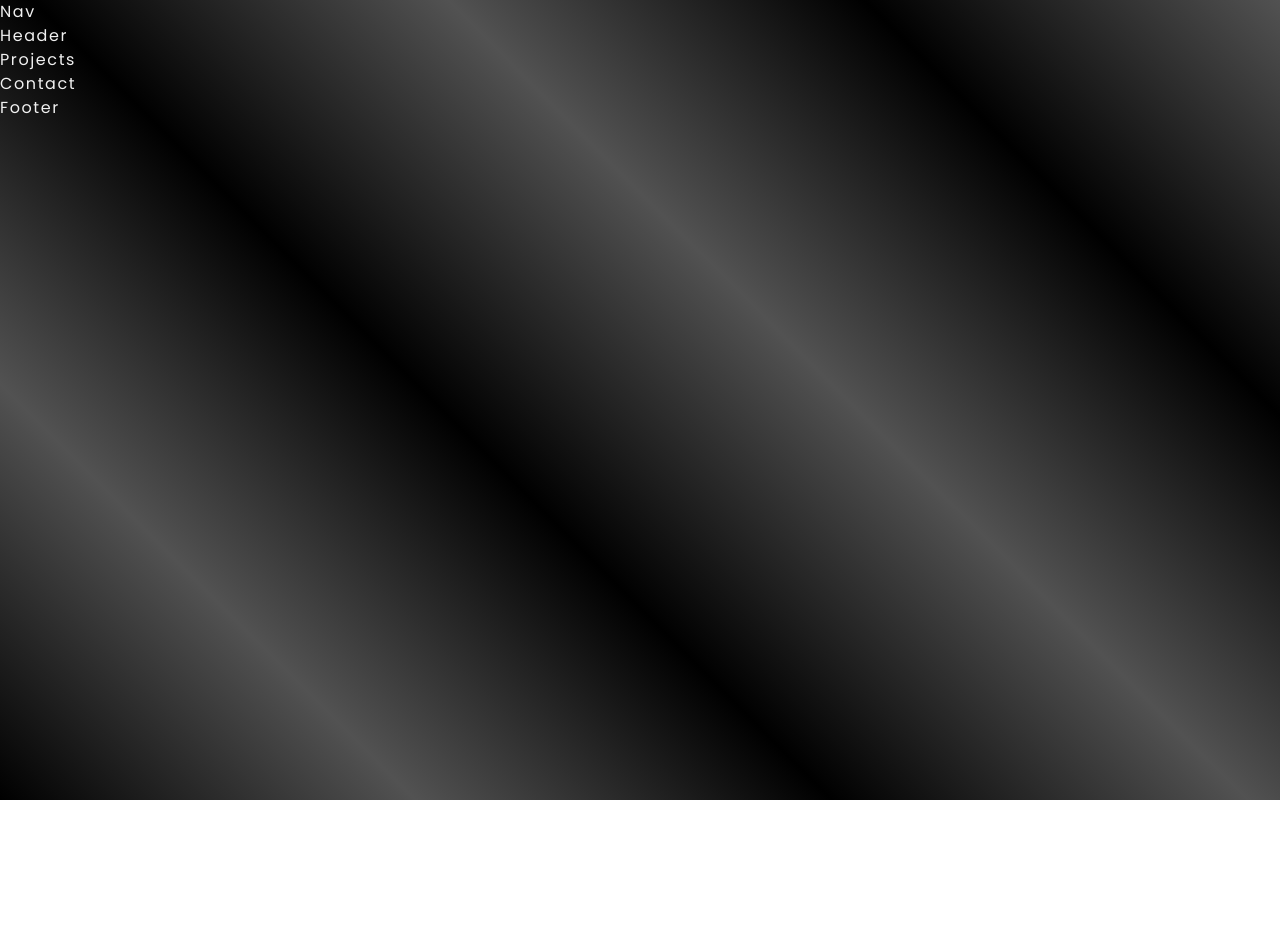
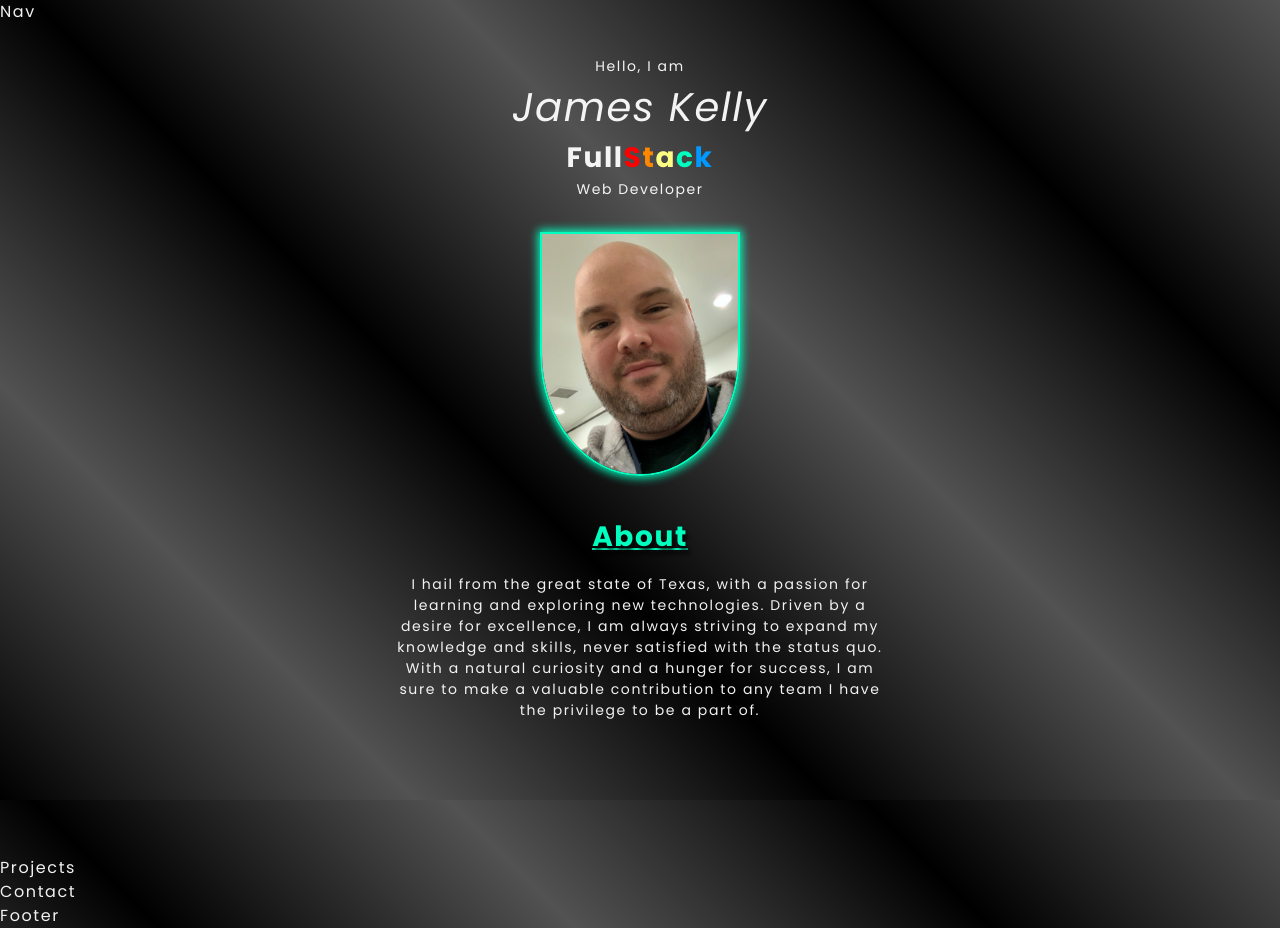
Before and after one commit to jk377y/Bootcamp-Challenge-20-My-React-Portfolio, a React (Create React App) app: page / in a window 1280 px wide. Before the commit the page ends 800 px from the top, so only its background shows below. Built offline with nearby package versions, Linux system fonts and the light colour scheme.

Commit message:
built and styled header component

```diff
--- a/src/components/header/Header.jsx
+++ b/src/components/header/Header.jsx
@@ -1,9 +1,40 @@
-import React from 'react'
+import React from "react";
+import Pic from "../../assets/images/pics/james.jpg";
 
-const Header = () => {
-  return (
-	<div>Header</div>
-  )
-}
+// nothing fancy here, just a simple component that returns the header with text and a picture
+const Header = () => (
+	<section id="about">
+		<header>
+			<div className="wrapper">
+				<h4 className="text">Hello, I am</h4>
+				<h1 className="title text">James Kelly</h1>
+				<h2 className="text">Full
+					<span className="red">S</span>
+					<span className="orange">t</span>
+					<span className="yellow">a</span>
+					<span className="green">c</span>
+					<span className="blue">k</span>
+				</h2>
+				<h4 className="text">Web Developer</h4>
+				<div>
+					<img src={Pic} alt="profile pic of me" className="titleImg" />
+				</div>
+				<div className="bioDiv">
+					<h2 className="sectionTitle">About</h2>
+					<p className="bio">
+						I hail from the great state of Texas, with a passion
+						for learning and exploring new technologies. Driven
+						by a desire for excellence, I am always striving to
+						expand my knowledge and skills, never satisfied with
+						the status quo. With a natural curiosity and a
+						hunger for success, I am sure to make a valuable
+						contribution to any team I have the privilege to be
+						a part of.
+					</p>
+				</div>
+			</div>
+		</header>
+	</section>
+);
 
 export default Header
--- a/src/index.css
+++ b/src/index.css
@@ -134,3 +134,49 @@ img {
 	color: var(--dark);
 	border-color: var(--dark);
 }
+.sectionTitle {
+	text-align: center;
+	margin-bottom: 1rem;
+	color: var(--green);
+	text-decoration: underline;
+	text-shadow: 2px 4px 4px var(--black);
+}
+
+/*! Header Component */
+section#about {
+	padding-top: 2rem;
+}
+.aboutTitle {
+	text-align: center;
+	margin-bottom: 1rem;
+	color: var(--green);
+	text-decoration: underline;
+}
+header {
+	height: 100vh;
+}
+.title {
+	font-size: var(--titleFont);
+	font-weight: var(--bold2);
+	font-style: italic;
+}
+.titleImg {
+	border-radius: 0% 0% 50% 50%;
+	max-width: 200px;
+	margin: 2rem auto;
+	width: 50%;
+	border: 2px solid var(--green);
+	box-shadow: 0px 0px 10px 2px var(--green);
+}
+.bioDiv {
+	margin: 2.5rem auto auto 0;
+	width: 100%;
+	display: flex;
+	flex-direction: column;
+	align-items: center;
+	text-align: center;
+}
+.bio {
+	margin-bottom: 10rem;
+	max-width: 500px;
+}
```
